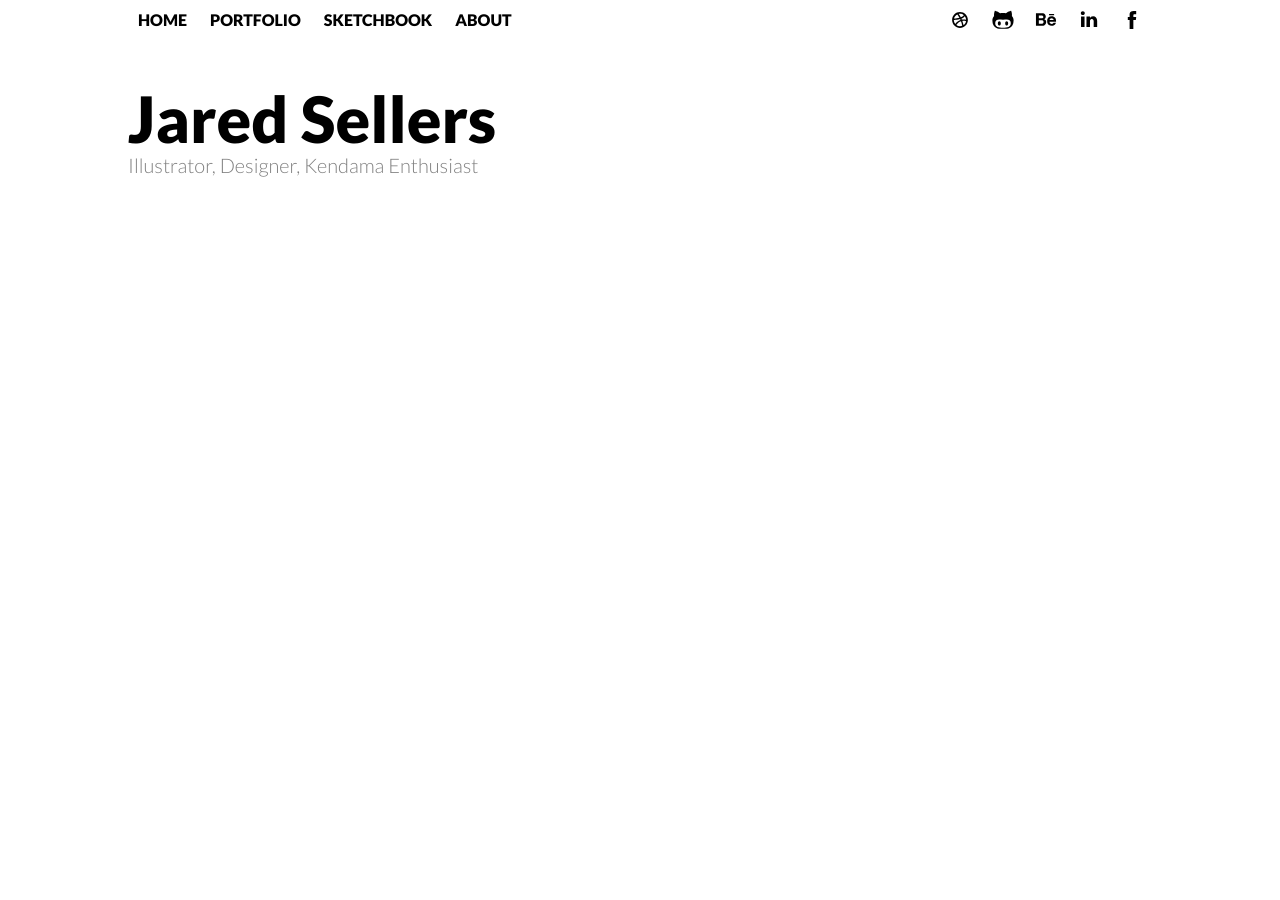
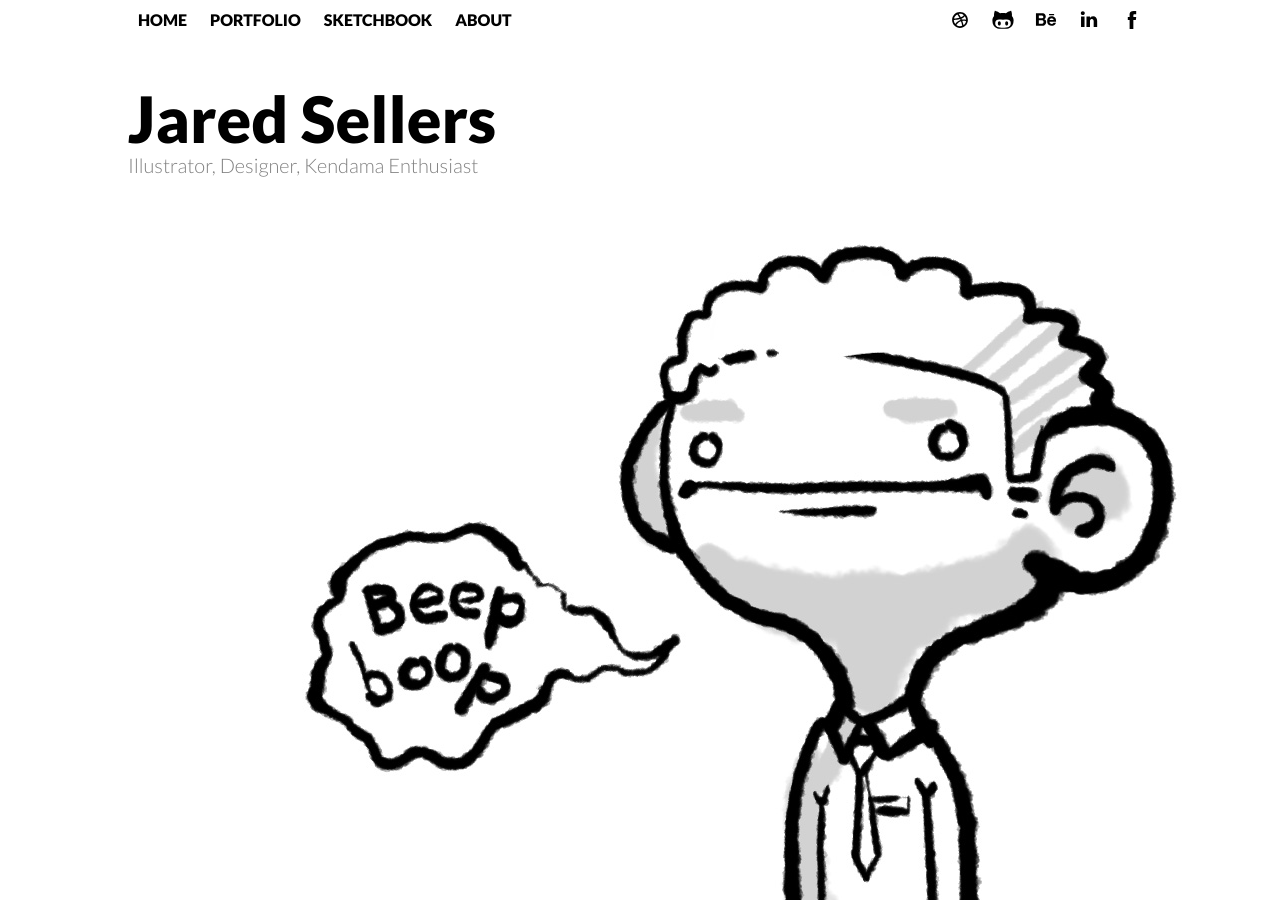
Before and after one commit to victoriadouglas/Victoriadouglas.github.io, a Jekyll site: the page built from index.html, in a window 1280 px wide. Built offline with Jekyll 4.4.1, drawn with Linux system fonts in a browser that asks for light colours.

Commit message:
PLACEHOLDER

```diff
--- a/index.html
+++ b/index.html
@@ -3,3 +3,5 @@ layout: default
 title: Jared Sellers
 subtitle: Illustrator, Designer, Kendama Enthusiast
 ---
+
+<img class="figurehead" src="/img/placeholder.jpg"/>
```
Also changed, not shown: img/placeholder.jpg (added).
